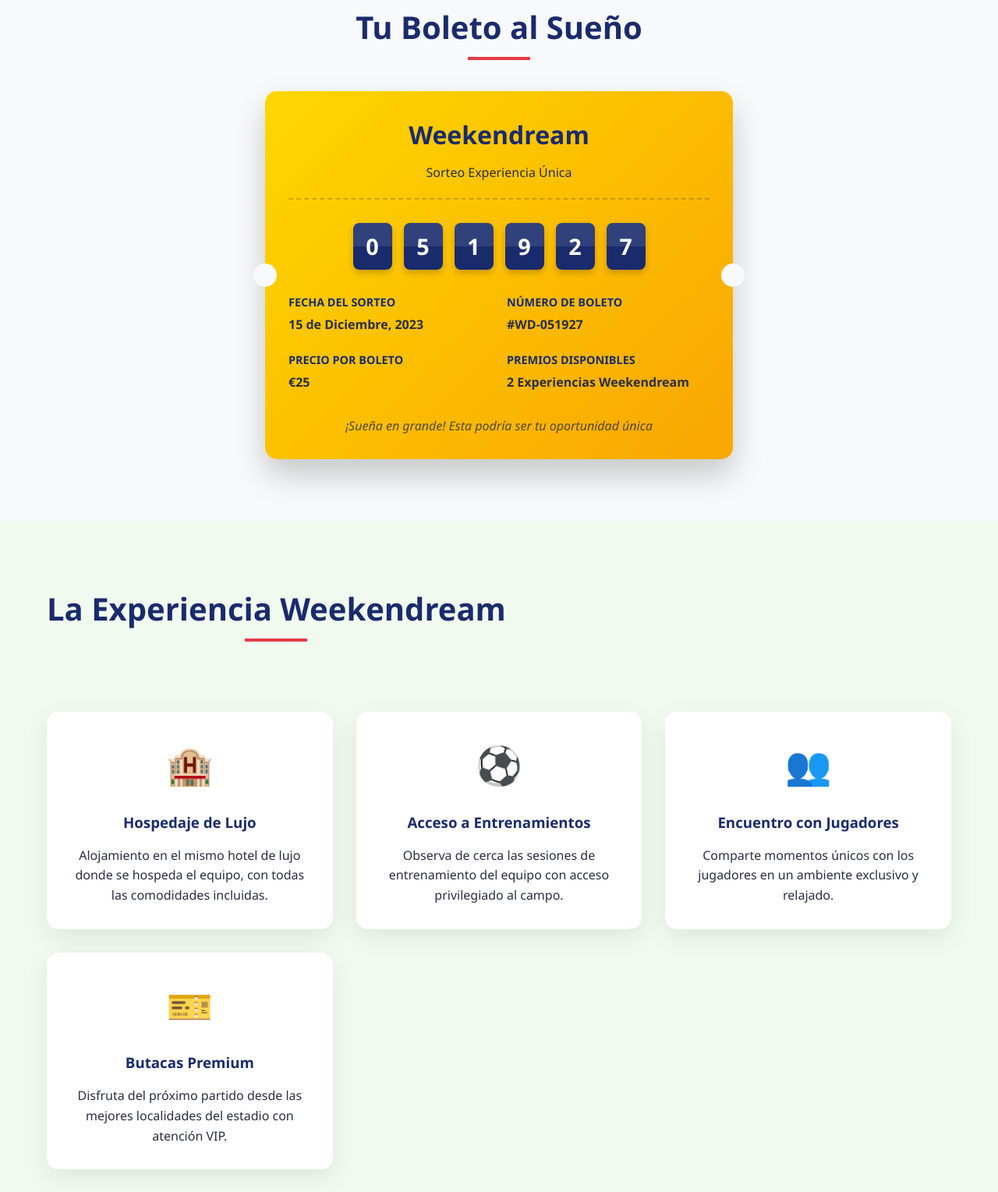
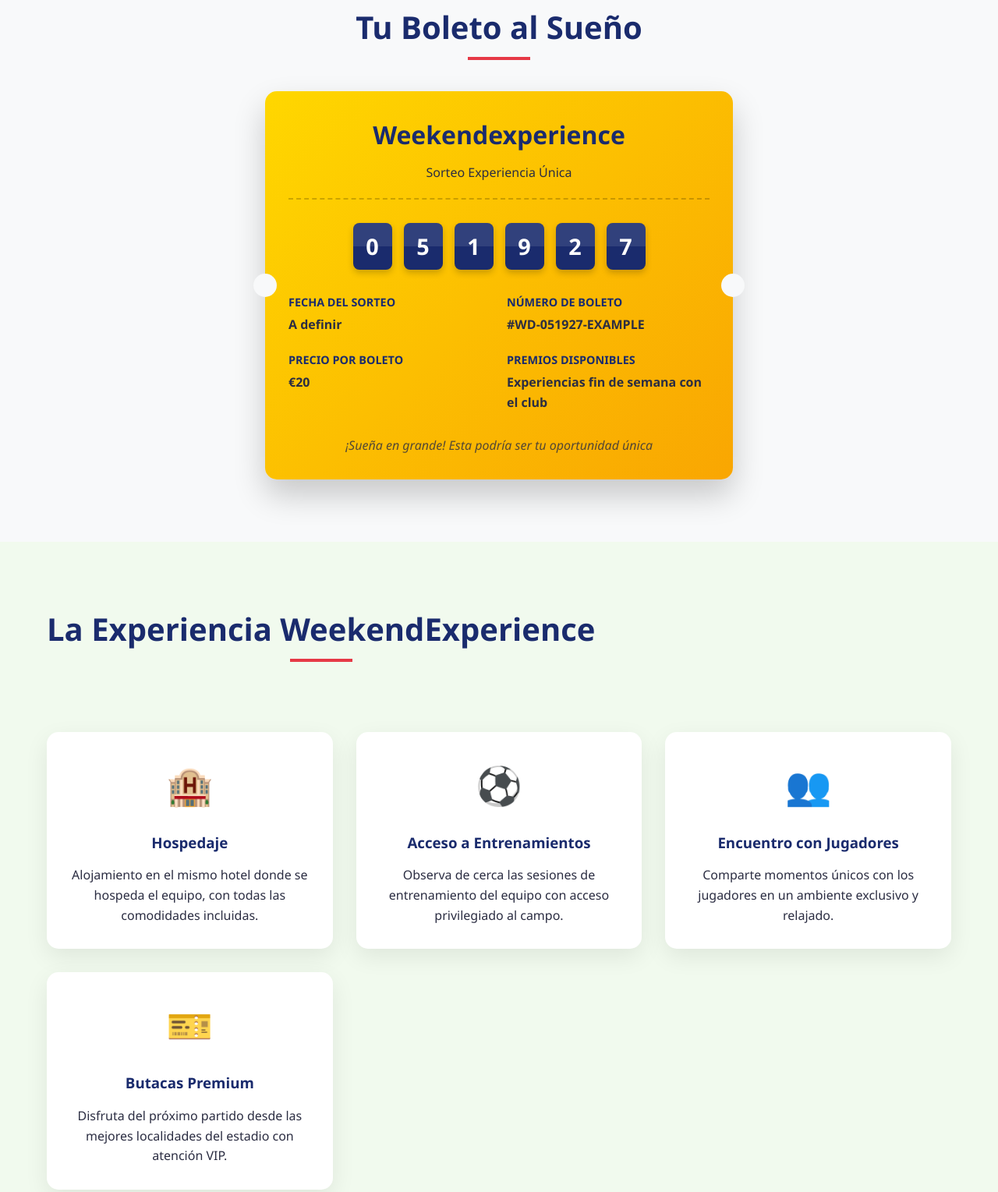
Before and after one commit to Jesus-Gutierrez-Vazquez/WeekendDreamPresentation, a plain HTML site: page index.html in a window 1280 px wide. Shown: the part 736-2265 px from the top of the page at 78% size. Drawn offline with Linux system fonts and the light colour scheme.

Commit message:
Update index.html

```diff
--- a/index.html
+++ b/index.html
@@ -3,7 +3,7 @@
 <head>
     <meta charset="UTF-8">
     <meta name="viewport" content="width=device-width, initial-scale=1.0">
-    <title>Weekendream - Vive el Sueño con tu Club</title>
+    <title>WeekendExperience - Vive el Sueño con tu Club</title>
     <style>
         :root {
             --primary: #1a2b6d;
@@ -410,14 +410,14 @@
 <body>
     <header>
         <div class="container header-content">
-            <div class="logo">Weeken<span>dream</span></div>
+            <div class="logo">Weekend<span>Experience</span></div>
         </div>
     </header>
 
     <section class="hero">
         <div class="container">
             <h1>Vive el sueño de compartir un fin de semana con tus ídolos</h1>
-            <p>La experiencia única para los socios más fieles del club</p>
+            <p>La experiencia única para los aficionados más fieles del club</p>
             <a href="#participate" class="cta-button">Participar ahora</a>
         </div>
     </section>
@@ -428,7 +428,7 @@
             <div class="ticket-container">
                 <div class="ticket">
                     <div class="ticket-header">
-                        <h3 class="ticket-title">Weekendream</h3>
+                        <h3 class="ticket-title">Weekendexperience</h3>
                         <p class="ticket-subtitle">Sorteo Experiencia Única</p>
                     </div>
 
@@ -444,19 +444,19 @@
                     <div class="ticket-info">
                         <div class="info-item">
                             <h4>FECHA DEL SORTEO</h4>
-                            <p>15 de Diciembre, 2023</p>
+                            <p>A definir</p>
                         </div>
                         <div class="info-item">
                             <h4>NÚMERO DE BOLETO</h4>
-                            <p>#WD-051927</p>
+                            <p>#WD-051927-EXAMPLE</p>
                         </div>
                         <div class="info-item">
                             <h4>PRECIO POR BOLETO</h4>
-                            <p>€25</p>
+                            <p>€20</p>
                         </div>
                         <div class="info-item">
                             <h4>PREMIOS DISPONIBLES</h4>
-                            <p>2 Experiencias Weekendream</p>
+                            <p>Experiencias fin de semana con el club</p>
                         </div>
                     </div>
 
@@ -470,12 +470,12 @@
 
     <section class="benefits">
         <div class="container">
-            <h2 class="section-title">La Experiencia Weekendream</h2>
+            <h2 class="section-title">La Experiencia WeekendExperience</h2>
             <div class="benefits-grid">
                 <div class="benefit-card">
                     <div class="benefit-icon">🏨</div>
-                    <h3>Hospedaje de Lujo</h3>
-                    <p>Alojamiento en el mismo hotel de lujo donde se hospeda el equipo, con todas las comodidades incluidas.</p>
+                    <h3>Hospedaje</h3>
+                    <p>Alojamiento en el mismo hotel donde se hospeda el equipo, con todas las comodidades incluidas.</p>
                 </div>
                 <div class="benefit-card">
                     <div class="benefit-icon">⚽</div>
@@ -503,7 +503,7 @@
                 <div class="step">
                     <div class="step-number">1</div>
                     <h3>Regístrate</h3>
-                    <p>Completa el formulario de inscripción con tus datos como socio del club.</p>
+                    <p>Completa el formulario de inscripción con tus datos como aficionado del club.</p>
                 </div>
                 <div class="step">
                     <div class="step-number">2</div>
@@ -530,20 +530,20 @@
             <div class="accordion">
                 <div class="accordion-item">
                     <div class="accordion-header">
-                        ¿Quiénes pueden participar en el sorteo Weekendream?
+                        ¿Quiénes pueden participar en el sorteo WeekendExperience?
                         <span>+</span>
                     </div>
                     <div class="accordion-content">
-                        <p>El sorteo está exclusivamente disponible para socios del club con membresía activa. Cada socio puede adquirir hasta 5 boletos por sorteo.</p>
+                        <p>El sorteo está exclusivamente disponible para aficionados del club.</p>
                     </div>
                 </div>
                 <div class="accordion-item">
                     <div class="accordion-header">
-                        ¿Qué incluye exactamente la experiencia Weekendream?
+                        ¿Qué incluye exactamente la experiencia Weekendexperience?
                         <span>+</span>
                     </div>
                     <div class="accordion-content">
-                        <p>La experiencia incluye: alojamiento de 2 noches en hotel de lujo, todas las comidas, acceso a entrenamientos privados, encuentro con jugadores y cuerpo técnico, traslados exclusivos y entradas premium para el partido.</p>
+                        <p>La experiencia incluye: alojamiento en el mismo hotel que los jugadores, todas las comidas, acceso a entrenamientos privados, encuentro con jugadores y cuerpo técnico, traslados exclusivos y entradas premium para el partido.</p>
                     </div>
                 </div>
                 <div class="accordion-item">
@@ -552,7 +552,7 @@
                         <span>+</span>
                     </div>
                     <div class="accordion-content">
-                        <p>El sorteo se realizará de forma transparente ante notario público el día indicado. Se utilizará un sistema de selección aleatoria certificado para garantizar la equidad del proceso.</p>
+                        <p>El sorteo se realizará de forma transparente acorde a cómo se realice el mismo. Se utilizará un sistema de selección aleatoria certificado para garantizar la equidad del proceso.</p>
                     </div>
                 </div>
             </div>
@@ -561,8 +561,8 @@
 
     <footer>
         <div class="container footer-content">
-            <div class="logo">Weeken<span>dream</span></div>
-            <p>Una experiencia exclusiva para los socios más fieles</p>
+            <div class="logo">Weekend<span>Experience</span></div>
+            <p>Una experiencia exclusiva para los aficionados más fieles</p>
             <div class="legal">
                 <p>*Este sorteo está sujeto a términos y condiciones. Solo disponible para mayores de 18 años. El importe de los boletos no es reembolsable. Consulta las bases legales completas en la web oficial del club.</p>
             </div>
```
